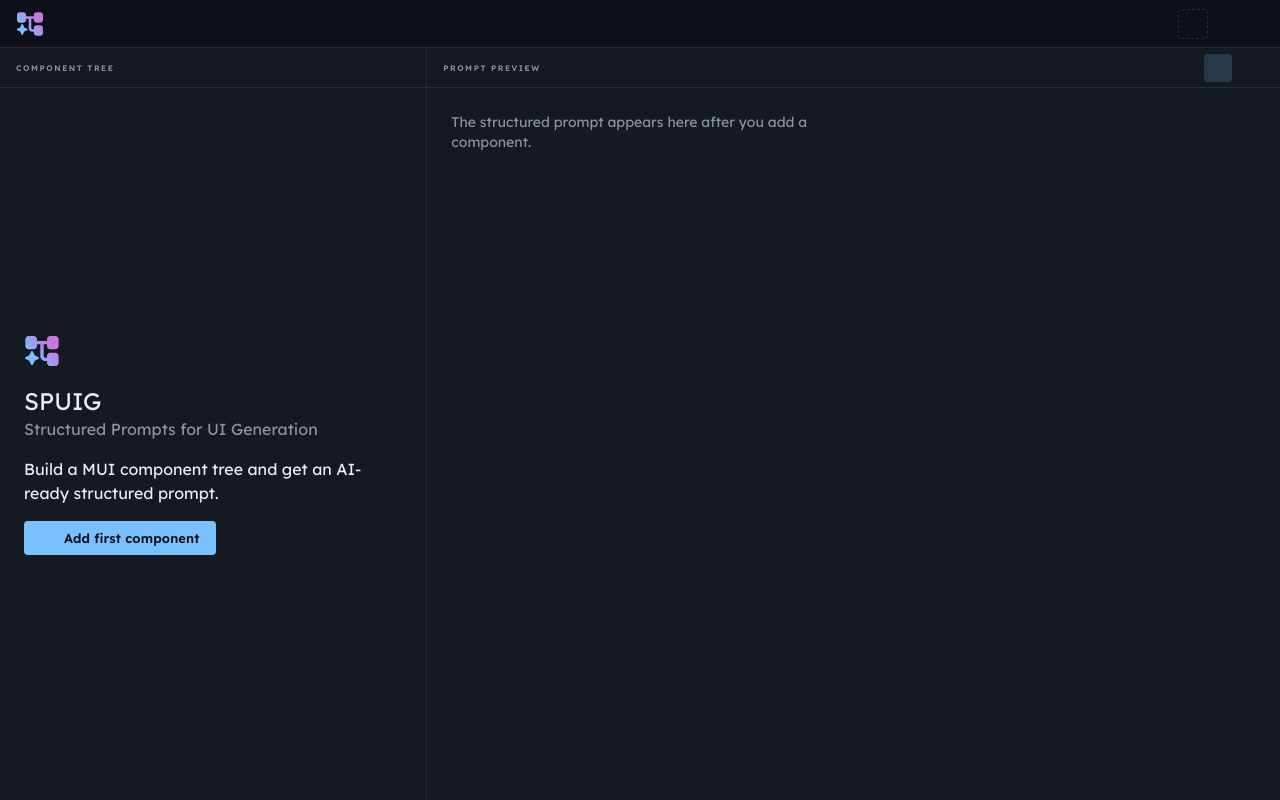
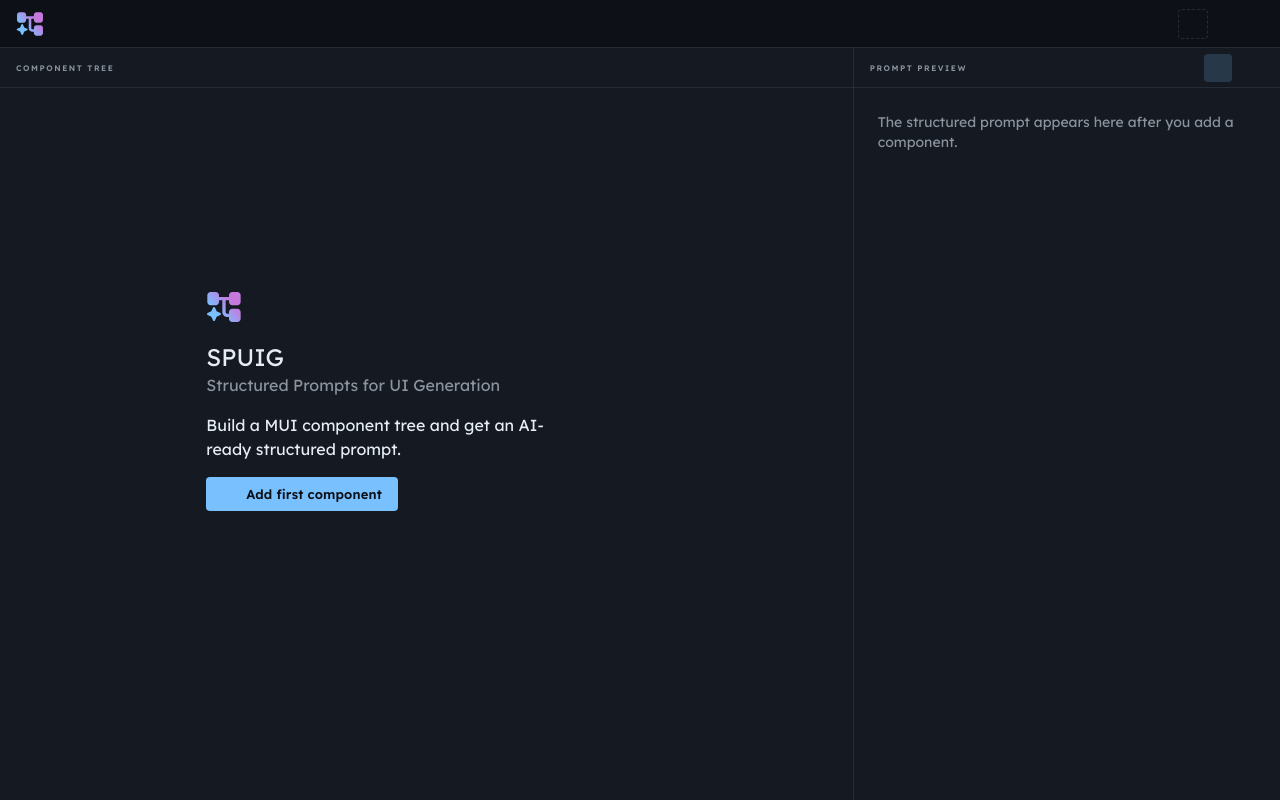
Before and after one commit to alonsarias/structured-prompts-ui, a React (Vite) app: page / in a window 1280 px wide. Built offline with nearby package versions, Linux system fonts and the light colour scheme; some icons are missing.

Commit message:
Give the tree the wider pane and center the empty state on the screen.

```diff
--- a/src/components/ComponentTree.tsx
+++ b/src/components/ComponentTree.tsx
@@ -36,19 +36,8 @@ function EmptyTreeState({ rootId }: { rootId: string }) {
   const [anchorEl, setAnchorEl] = useState<HTMLElement | null>(null);
 
   return (
-    <Box
-      sx={{
-        flexGrow: 1,
-        display: "flex",
-        flexDirection: "column",
-        justifyContent: "center",
-        alignItems: "flex-start",
-        px: 3,
-        py: 4,
-        gap: 2,
-        maxWidth: 440,
-      }}
-    >
+    <Box className="empty-tree">
+      <Box className="empty-tree-copy">
         <Box
           component="img"
           src="/spuig.svg"
@@ -82,6 +71,7 @@ function EmptyTreeState({ rootId }: { rootId: string }) {
           }}
           selectedParentId={rootId}
         />
+      </Box>
     </Box>
   );
 }
--- a/src/theme/console.css
+++ b/src/theme/console.css
@@ -135,13 +135,37 @@ body {
   }
 
   .console-panel-tree {
-    flex: 1;
+    flex: 2;
     border-bottom: 0;
     border-right: 1px solid var(--seam);
   }
 
   .console-panel-preview {
-    flex: 2;
+    flex: 1;
+  }
+}
+
+.empty-tree {
+  flex: 1;
+  min-height: 0;
+  display: flex;
+  align-items: center;
+  justify-content: center;
+  padding: 32px 24px;
+}
+
+.empty-tree-copy {
+  width: min(100%, 440px);
+  display: flex;
+  flex-direction: column;
+  align-items: flex-start;
+  gap: 16px;
+}
+
+@media (min-width: 1200px) {
+  .empty-tree-copy {
+    /* Panel starts below the app header (48px) and the panel header (40px). */
+    transform: translateY(calc(-1 * (48px + 40px) / 2));
   }
 }
 
```
Lines whose indentation alone changed are shown as unchanged.
